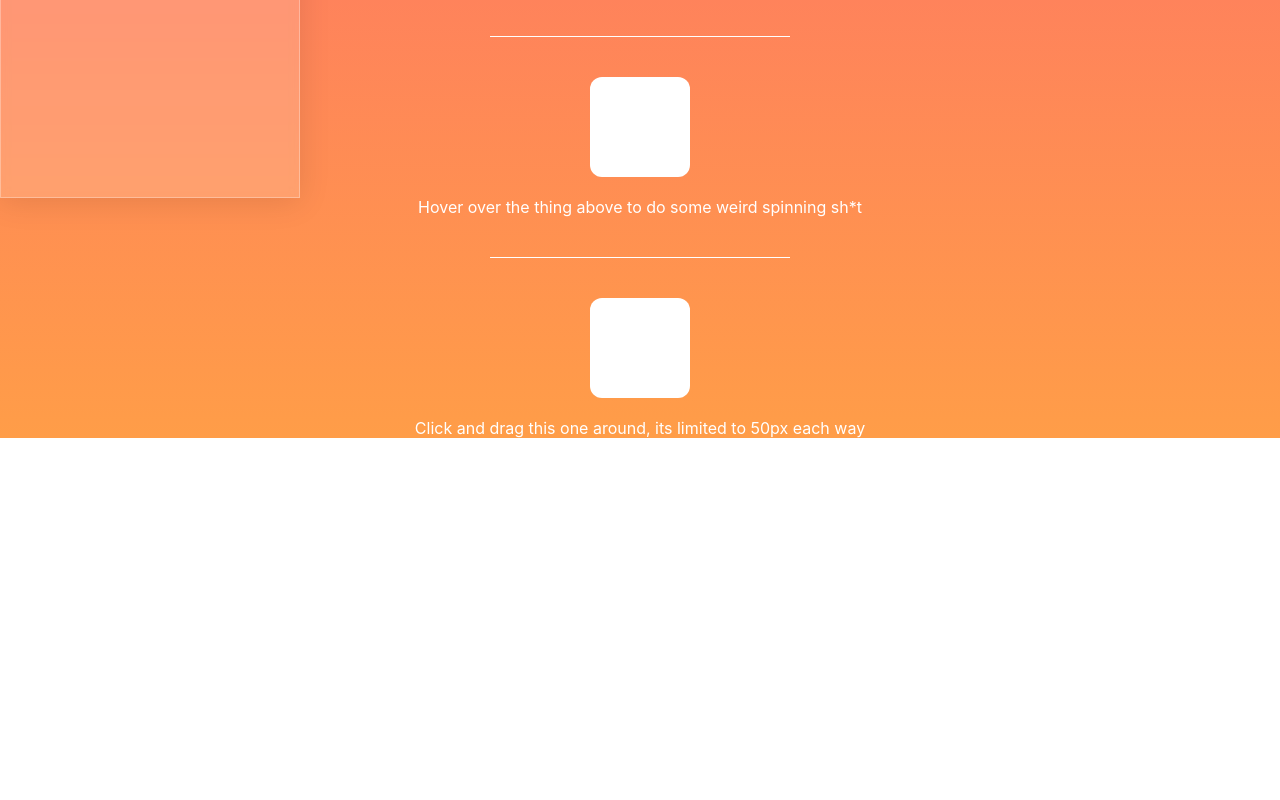
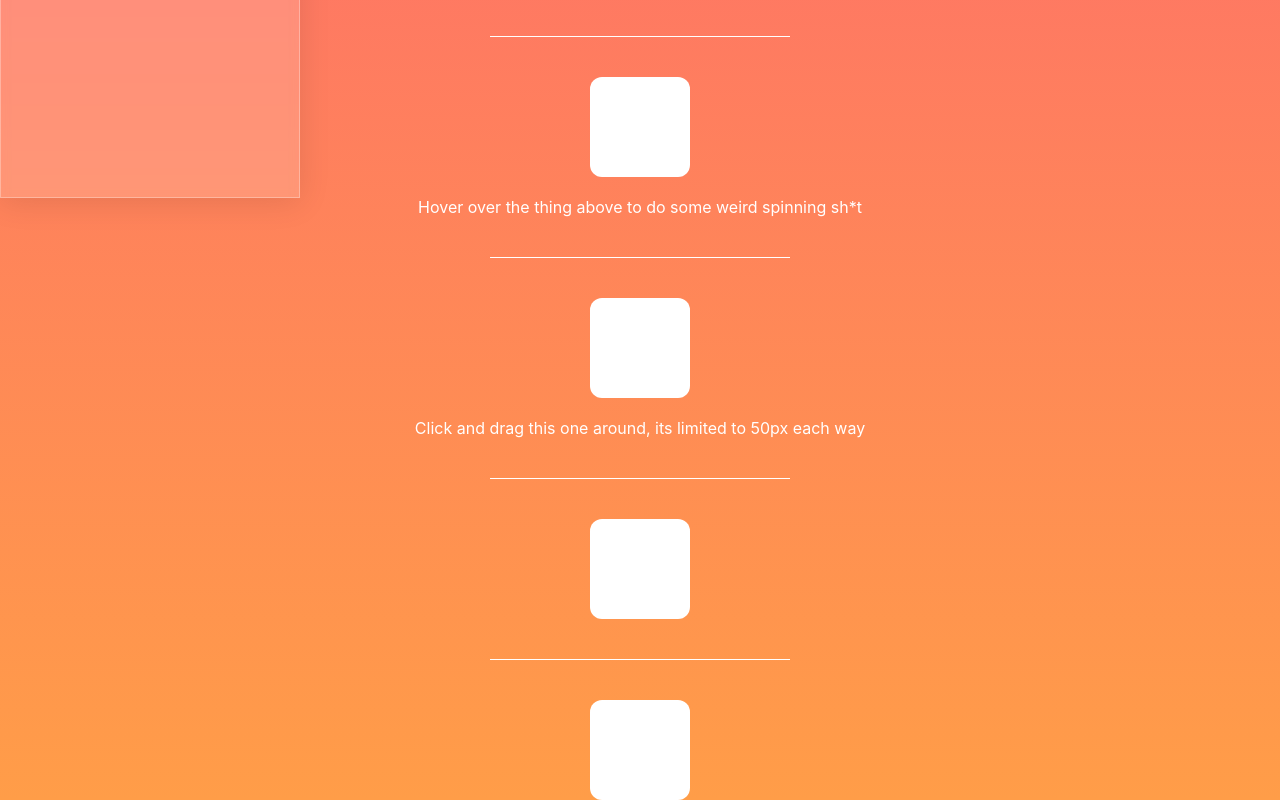
Before and after one commit to ABaker14791/framer-motion-animations, a React (Create React App) app: page /DesignOne in a window 1280 px wide. Shown: the part 602-1402 px from the top of the page. Before the commit the page ends 1040 px from the top, so only its background shows below. Built offline with nearby package versions, Linux system fonts and the light colour scheme.

Commit message:
position fixed on navbar

```diff
--- a/src/components/squareAnimations.jsx
+++ b/src/components/squareAnimations.jsx
@@ -58,6 +58,20 @@ const SquareAnimations = () => {
       <p className="square-text">
         Click and drag this one around, its limited to 50px each way
       </p>
+      <div className="divider"></div>
+      <motion.div
+        className="square"
+        initial={{ opacity: 0 }}
+        whileInView={{ opacity: 1 }}
+        viewport={{ once: true }}
+      ></motion.div>
+      <div className="divider"></div>
+      <motion.div
+        className="square"
+        initial={{ opacity: 0 }}
+        whileInView={{ opacity: 1 }}
+        viewport={{ once: true }}
+      ></motion.div>
     </div>
   );
 };
--- a/src/sass/components/_navbar.scss
+++ b/src/sass/components/_navbar.scss
@@ -1,5 +1,5 @@
 .navbar {
-  position: absolute;
+  position: fixed;
   top: 0;
   left: 0;
   height: 100%;
```
